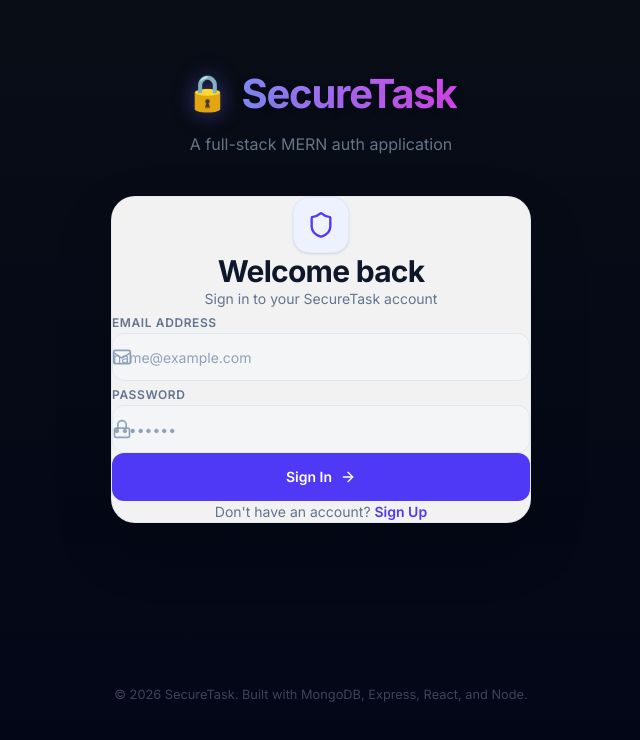
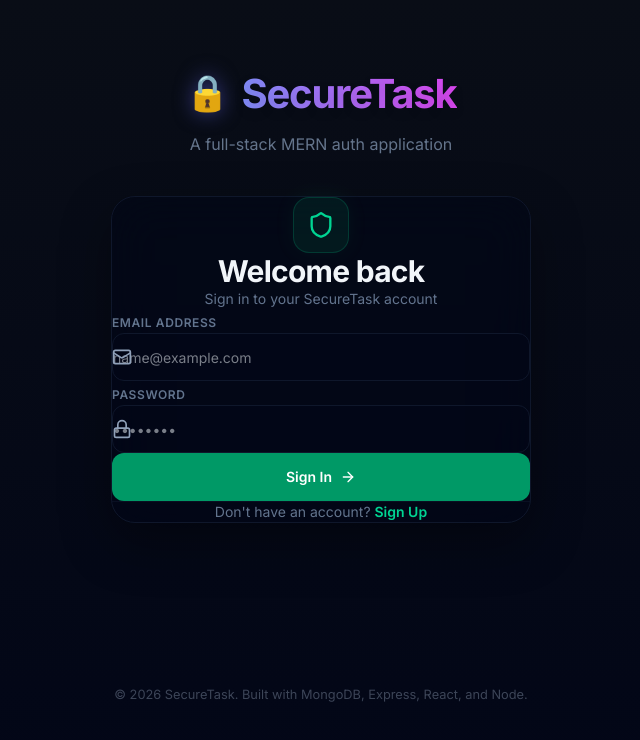
Before and after one commit to Saras-Kashyap/TO-DO-full-stak-website, a React (Vite) app in the folder client/: page / in a window 1280 px wide. Shown: the top 740 px of the page, without its empty margins (319-959 px from the left). Built offline with nearby package versions, Linux system fonts and the light colour scheme; no server answers.

Commit message:
design: restyle login and register pages with green accents and sleek dark glassmorphism

```diff
--- a/client/src/components/Login.jsx
+++ b/client/src/components/Login.jsx
@@ -29,17 +29,17 @@ const Login = ({ setToken, setView }) => {
   };
 
   return (
-    <div className="w-full max-w-[420px] bg-white/95 backdrop-blur-md border border-slate-200/90 rounded-3xl p-6 sm:p-10 shadow-[0_25px_60px_rgba(0,0,0,0.15)] text-slate-800 transition-all duration-300">
+    <div className="w-full max-w-[420px] bg-slate-950/45 backdrop-blur-xl border border-slate-900 rounded-3xl p-6 sm:p-10 shadow-[0_20px_50px_rgba(0,0,0,0.35)] text-slate-200 transition-all duration-300">
       <div className="flex flex-col items-center text-center mb-8">
-        <div className="h-14 w-14 rounded-2xl bg-indigo-50 border border-indigo-100/80 flex items-center justify-center text-indigo-600 mb-4 shadow-sm">
+        <div className="h-14 w-14 rounded-2xl bg-emerald-500/10 border border-emerald-500/20 flex items-center justify-center text-emerald-400 mb-4 shadow-[0_0_20px_rgba(16,185,129,0.08)]">
           <Shield className="h-7 w-7" />
         </div>
-        <h2 className="text-3xl font-extrabold tracking-tight text-slate-900">Welcome back</h2>
+        <h2 className="text-3xl font-extrabold tracking-tight text-slate-100">Welcome back</h2>
         <p className="text-sm text-slate-500 mt-2">Sign in to your SecureTask account</p>
       </div>
 
       {error && (
-        <div className="mb-6 bg-red-50/80 border border-red-100 text-red-600 text-sm px-4 py-3.5 rounded-xl flex items-center gap-2">
+        <div className="mb-6 bg-red-950/20 border border-red-900/30 text-red-450 text-xs px-4 py-3.5 rounded-xl flex items-center gap-2">
           <span className="h-1.5 w-1.5 rounded-full bg-red-500 shrink-0" />
           {error}
         </div>
@@ -61,7 +61,7 @@ const Login = ({ setToken, setView }) => {
               placeholder="name@example.com"
               value={formData.email}
               onChange={handleChange}
-              className="w-full h-12 pl-11 pr-4 rounded-xl border border-slate-200 bg-slate-50/50 text-sm text-slate-900 placeholder:text-slate-400 focus:outline-none focus:border-indigo-500 focus:ring-4 focus:ring-indigo-500/5 transition-all duration-200"
+              className="w-full h-12 pl-11 pr-4 rounded-xl border border-slate-900 bg-slate-950/60 text-sm text-slate-100 placeholder:text-slate-650 focus:outline-none focus:border-emerald-500/50 focus:ring-4 focus:ring-emerald-500/5 transition-all duration-200"
               required
             />
           </div>
@@ -82,7 +82,7 @@ const Login = ({ setToken, setView }) => {
               placeholder="••••••••"
               value={formData.password}
               onChange={handleChange}
-              className="w-full h-12 pl-11 pr-4 rounded-xl border border-slate-200 bg-slate-50/50 text-sm text-slate-900 placeholder:text-slate-400 focus:outline-none focus:border-indigo-500 focus:ring-4 focus:ring-indigo-500/5 transition-all duration-200"
+              className="w-full h-12 pl-11 pr-4 rounded-xl border border-slate-900 bg-slate-950/60 text-sm text-slate-100 placeholder:text-slate-650 focus:outline-none focus:border-emerald-500/50 focus:ring-4 focus:ring-emerald-500/5 transition-all duration-200"
               required
             />
           </div>
@@ -91,18 +91,18 @@ const Login = ({ setToken, setView }) => {
         <button
           type="submit"
           disabled={loading}
-          className="w-full h-12 bg-indigo-600 text-white text-sm font-semibold rounded-xl flex items-center justify-center gap-2 hover:bg-indigo-500 hover:shadow-lg hover:shadow-indigo-600/20 active:scale-[0.98] disabled:opacity-50 disabled:pointer-events-none transition-all duration-200 cursor-pointer"
+          className="w-full h-12 bg-emerald-600 text-white text-sm font-semibold rounded-xl flex items-center justify-center gap-2 hover:bg-emerald-550 hover:shadow-lg hover:shadow-emerald-600/10 active:scale-[0.98] disabled:opacity-50 disabled:pointer-events-none transition-all duration-200 cursor-pointer border border-emerald-600/30"
         >
           {loading ? 'Signing in...' : 'Sign In'}
           {!loading && <ArrowRight className="h-4 w-4" />}
         </button>
       </form>
 
-      <div className="mt-8 text-center text-sm text-slate-500 border-t border-slate-100 pt-6">
+      <div className="mt-8 text-center text-sm text-slate-500 border-t border-slate-900/60 pt-6">
         Don't have an account?{' '}
         <button
           onClick={() => setView('register')}
-          className="text-indigo-600 font-semibold hover:underline hover:text-indigo-550 cursor-pointer"
+          className="text-emerald-400 font-semibold hover:underline hover:text-emerald-350 cursor-pointer"
         >
           Sign Up
         </button>
--- a/client/src/components/Register.jsx
+++ b/client/src/components/Register.jsx
@@ -29,17 +29,17 @@ const Register = ({ setToken, setView }) => {
   };
 
   return (
-    <div className="w-full max-w-[420px] bg-white/95 backdrop-blur-md border border-slate-200/90 rounded-3xl p-6 sm:p-10 shadow-[0_25px_60px_rgba(0,0,0,0.15)] text-slate-800 transition-all duration-300">
+    <div className="w-full max-w-[420px] bg-slate-950/45 backdrop-blur-xl border border-slate-900 rounded-3xl p-6 sm:p-10 shadow-[0_20px_50px_rgba(0,0,0,0.35)] text-slate-200 transition-all duration-300">
       <div className="flex flex-col items-center text-center mb-8">
-        <div className="h-14 w-14 rounded-2xl bg-indigo-50 border border-indigo-100/80 flex items-center justify-center text-indigo-600 mb-4 shadow-sm">
+        <div className="h-14 w-14 rounded-2xl bg-emerald-500/10 border border-emerald-500/20 flex items-center justify-center text-emerald-400 mb-4 shadow-[0_0_20px_rgba(16,185,129,0.08)]">
           <Shield className="h-7 w-7" />
         </div>
-        <h2 className="text-3xl font-extrabold tracking-tight text-slate-900">Create Account</h2>
+        <h2 className="text-3xl font-extrabold tracking-tight text-slate-100">Create Account</h2>
         <p className="text-sm text-slate-500 mt-2">Join SecureTask to start managing tasks</p>
       </div>
 
       {error && (
-        <div className="mb-6 bg-red-50/80 border border-red-100 text-red-600 text-sm px-4 py-3.5 rounded-xl flex items-center gap-2">
+        <div className="mb-6 bg-red-950/20 border border-red-900/30 text-red-450 text-xs px-4 py-3.5 rounded-xl flex items-center gap-2">
           <span className="h-1.5 w-1.5 rounded-full bg-red-500 shrink-0" />
           {error}
         </div>
@@ -61,7 +61,7 @@ const Register = ({ setToken, setView }) => {
               placeholder="johndoe"
               value={formData.username}
               onChange={handleChange}
-              className="w-full h-12 pl-11 pr-4 rounded-xl border border-slate-200 bg-slate-50/50 text-sm text-slate-900 placeholder:text-slate-400 focus:outline-none focus:border-indigo-500 focus:ring-4 focus:ring-indigo-500/5 transition-all duration-200"
+              className="w-full h-12 pl-11 pr-4 rounded-xl border border-slate-900 bg-slate-950/60 text-sm text-slate-100 placeholder:text-slate-650 focus:outline-none focus:border-emerald-500/50 focus:ring-4 focus:ring-emerald-500/5 transition-all duration-200"
               required
             />
           </div>
@@ -82,7 +82,7 @@ const Register = ({ setToken, setView }) => {
               placeholder="name@example.com"
               value={formData.email}
               onChange={handleChange}
-              className="w-full h-12 pl-11 pr-4 rounded-xl border border-slate-200 bg-slate-50/50 text-sm text-slate-900 placeholder:text-slate-400 focus:outline-none focus:border-indigo-500 focus:ring-4 focus:ring-indigo-500/5 transition-all duration-200"
+              className="w-full h-12 pl-11 pr-4 rounded-xl border border-slate-900 bg-slate-950/60 text-sm text-slate-100 placeholder:text-slate-650 focus:outline-none focus:border-emerald-500/50 focus:ring-4 focus:ring-emerald-500/5 transition-all duration-200"
               required
             />
           </div>
@@ -103,7 +103,7 @@ const Register = ({ setToken, setView }) => {
               placeholder="••••••••"
               value={formData.password}
               onChange={handleChange}
-              className="w-full h-12 pl-11 pr-4 rounded-xl border border-slate-200 bg-slate-50/50 text-sm text-slate-900 placeholder:text-slate-400 focus:outline-none focus:border-indigo-500 focus:ring-4 focus:ring-indigo-500/5 transition-all duration-200"
+              className="w-full h-12 pl-11 pr-4 rounded-xl border border-slate-900 bg-slate-950/60 text-sm text-slate-100 placeholder:text-slate-650 focus:outline-none focus:border-emerald-500/50 focus:ring-4 focus:ring-emerald-500/5 transition-all duration-200"
               required
             />
           </div>
@@ -112,18 +112,18 @@ const Register = ({ setToken, setView }) => {
         <button
           type="submit"
           disabled={loading}
-          className="w-full h-12 bg-indigo-600 text-white text-sm font-semibold rounded-xl flex items-center justify-center gap-2 hover:bg-indigo-500 hover:shadow-lg hover:shadow-indigo-600/20 active:scale-[0.98] disabled:opacity-50 disabled:pointer-events-none transition-all duration-200 cursor-pointer"
+          className="w-full h-12 bg-emerald-600 text-white text-sm font-semibold rounded-xl flex items-center justify-center gap-2 hover:bg-emerald-550 hover:shadow-lg hover:shadow-emerald-600/10 active:scale-[0.98] disabled:opacity-50 disabled:pointer-events-none transition-all duration-200 cursor-pointer border border-emerald-600/30"
         >
           {loading ? 'Creating account...' : 'Sign Up'}
           {!loading && <ArrowRight className="h-4 w-4" />}
         </button>
       </form>
 
-      <div className="mt-8 text-center text-sm text-slate-500 border-t border-slate-100 pt-6">
+      <div className="mt-8 text-center text-sm text-slate-500 border-t border-slate-900/60 pt-6">
         Already have an account?{' '}
         <button
           onClick={() => setView('login')}
-          className="text-indigo-600 font-semibold hover:underline hover:text-indigo-550 cursor-pointer"
+          className="text-emerald-400 font-semibold hover:underline hover:text-emerald-350 cursor-pointer"
         >
           Sign In
         </button>
```
